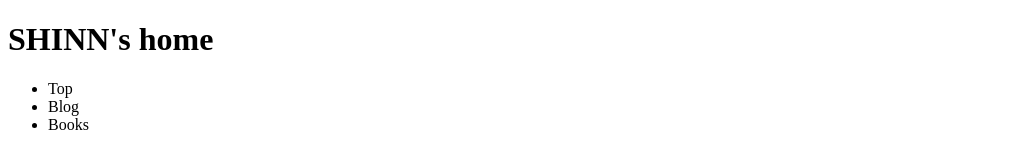
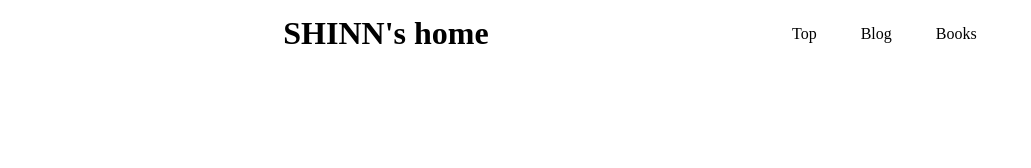
Before and after one commit to SHINN314/HomePage, a plain HTML site: page blog.html in a window 1280 px wide. Shown: the whole page, without its empty margins (0-1031 px from the left). Drawn offline with Linux system fonts and the light colour scheme.

Commit message:
[add] cssのリンクを追加 refs #6

```diff
--- a/blog.html
+++ b/blog.html
@@ -3,6 +3,7 @@
 <head>
     <meta charset="UTF-8">
     <meta name="viewport" content="width=device-width, initial-scale=1.0">
+    <link rel="stylesheet" href="page.css">
     <title>SHINN's home -blog-</title>
 </head>
 <body>
```
